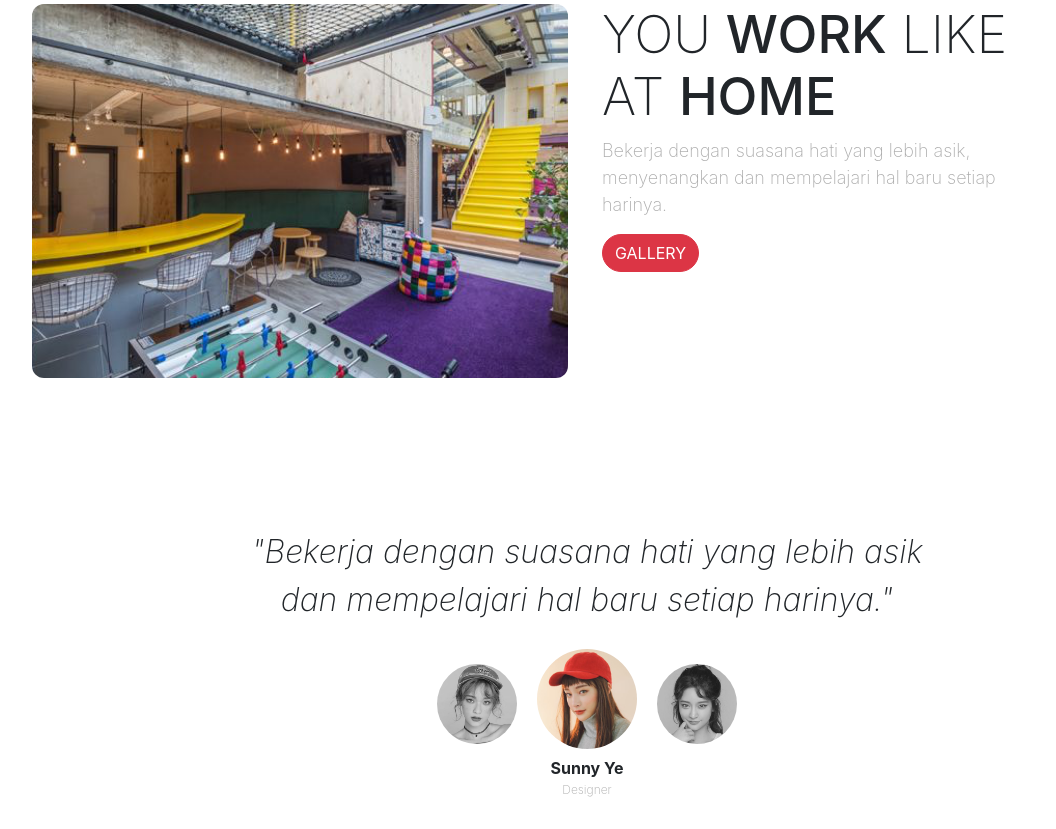
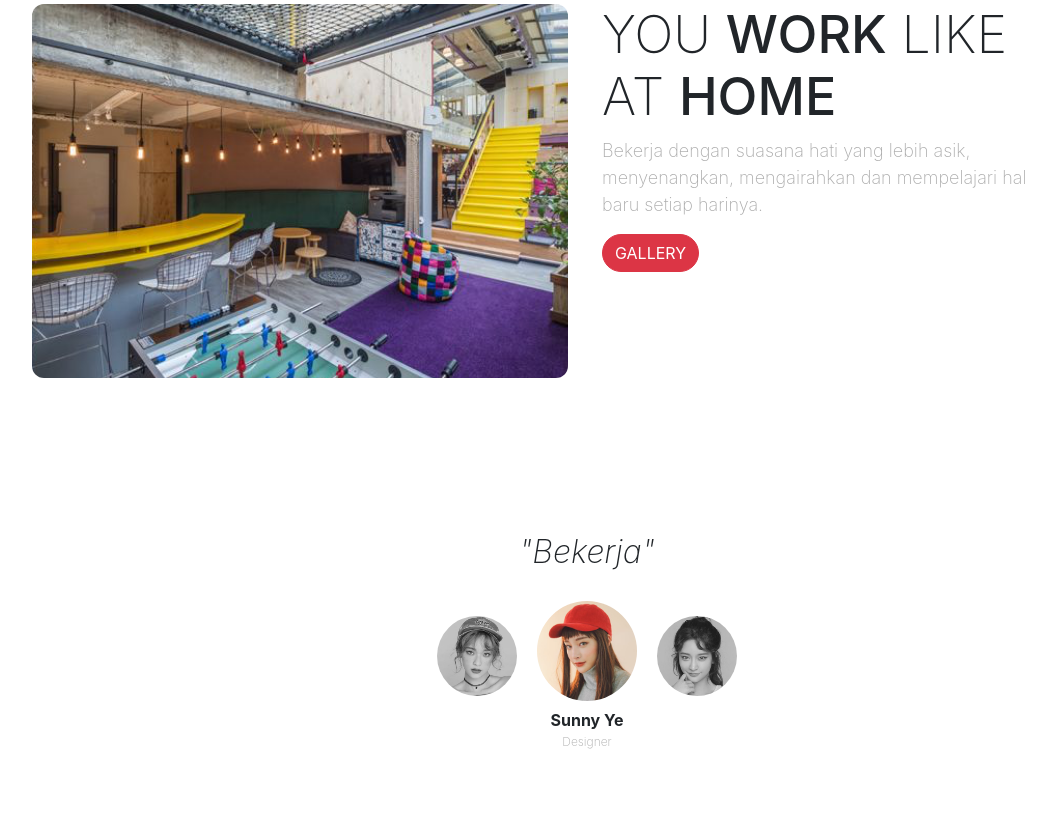
Before and after one commit to programmingpoltek/simple-landing-test, a plain HTML site: page index.html in a window 1280 px wide. Shown: the part 834-1663 px from the top of the page, without its empty margins (53-1109 px from the left). After the commit the page ends 1615 px from the top, so only its background shows below. Drawn offline with nearby package versions, Linux system fonts and the light colour scheme; a web font is replaced by a local one.

Commit message:
mengubah tulisan pada testimonial

```diff
--- a/index.html
+++ b/index.html
@@ -1,12 +1,14 @@
 <!doctype html>
 <html lang="en">
+
 <head>
   <!-- Required meta tags -->
   <meta charset="utf-8">
   <meta name="viewport" content="width=device-width, initial-scale=1, shrink-to-fit=no">
 
   <!-- Bootstrap CSS -->
-    <link rel="stylesheet" href="https://stackpath.bootstrapcdn.com/bootstrap/4.1.3/css/bootstrap.min.css" integrity="sha384-MCw98/SFnGE8fJT3GXwEOngsV7Zt27NXFoaoApmYm81iuXoPkFOJwJ8ERdknLPMO" crossorigin="anonymous">
+  <link rel="stylesheet" href="https://stackpath.bootstrapcdn.com/bootstrap/4.1.3/css/bootstrap.min.css"
+    integrity="sha384-MCw98/SFnGE8fJT3GXwEOngsV7Zt27NXFoaoApmYm81iuXoPkFOJwJ8ERdknLPMO" crossorigin="anonymous">
   <link rel="stylesheet" href="css/style.css">
 
   <!-- Google Fonts -->
@@ -14,6 +16,7 @@
 
   <title>Sandhika Galih</title>
 </head>
+
 <body>
 
 
@@ -21,7 +24,8 @@
   <nav class="navbar navbar-expand-lg navbar-light">
     <div class="container">
       <a class="navbar-brand" href="#">Sandhika</a>
-        <button class="navbar-toggler" type="button" data-toggle="collapse" data-target="#navbarNavAltMarkup" aria-controls="navbarNavAltMarkup" aria-expanded="false" aria-label="Toggle navigation">
+      <button class="navbar-toggler" type="button" data-toggle="collapse" data-target="#navbarNavAltMarkup"
+        aria-controls="navbarNavAltMarkup" aria-expanded="false" aria-label="Toggle navigation">
         <span class="navbar-toggler-icon"></span>
       </button>
       <div class="collapse navbar-collapse" id="navbarNavAltMarkup">
@@ -82,7 +86,7 @@
       </div>
       <div class="col-lg-5">
         <h2>You <span>Work</span> Like at <span>Home</span></h2>
-          <p>Bekerja dengan suasana hati yang lebih asik, menyenangkan
+        <p>Bekerja dengan suasana hati yang lebih asik, menyenangkan, mengairahkan
           dan mempelajari hal baru setiap harinya.</p>
         <a href="#" class="btn btn-danger tombol">Gallery</a>
       </div>
@@ -94,7 +98,7 @@
     <section class="testimonial">
       <div class="row justify-content-center">
         <div class="col-lg-8">
-            <p>"Bekerja dengan suasana hati yang lebih asik dan mempelajari hal baru setiap harinya."</p>
+          <p>"Bekerja"</p>
         </div>
       </div>
       <div class="row justify-content-center">
@@ -124,8 +128,12 @@
 
   <!-- Optional JavaScript -->
   <!-- jQuery first, then Popper.js, then Bootstrap JS -->
-    <script src="https://code.jquery.com/jquery-3.3.1.slim.min.js" integrity="sha384-q8i/X+965DzO0rT7abK41JStQIAqVgRVzpbzo5smXKp4YfRvH+8abtTE1Pi6jizo" crossorigin="anonymous"></script>
-    <script src="https://cdnjs.cloudflare.com/ajax/libs/popper.js/1.14.3/umd/popper.min.js" integrity="sha384-ZMP7rVo3mIykV+2+9J3UJ46jBk0WLaUAdn689aCwoqbBJiSnjAK/l8WvCWPIPm49" crossorigin="anonymous"></script>
-    <script src="https://stackpath.bootstrapcdn.com/bootstrap/4.1.3/js/bootstrap.min.js" integrity="sha384-ChfqqxuZUCnJSK3+MXmPNIyE6ZbWh2IMqE241rYiqJxyMiZ6OW/JmZQ5stwEULTy" crossorigin="anonymous"></script>
+  <script src="https://code.jquery.com/jquery-3.3.1.slim.min.js"
+    integrity="sha384-q8i/X+965DzO0rT7abK41JStQIAqVgRVzpbzo5smXKp4YfRvH+8abtTE1Pi6jizo" crossorigin="anonymous"></script>
+  <script src="https://cdnjs.cloudflare.com/ajax/libs/popper.js/1.14.3/umd/popper.min.js"
+    integrity="sha384-ZMP7rVo3mIykV+2+9J3UJ46jBk0WLaUAdn689aCwoqbBJiSnjAK/l8WvCWPIPm49" crossorigin="anonymous"></script>
+  <script src="https://stackpath.bootstrapcdn.com/bootstrap/4.1.3/js/bootstrap.min.js"
+    integrity="sha384-ChfqqxuZUCnJSK3+MXmPNIyE6ZbWh2IMqE241rYiqJxyMiZ6OW/JmZQ5stwEULTy" crossorigin="anonymous"></script>
 </body>
+
 </html>
```
Lines whose indentation alone changed are shown as unchanged.
